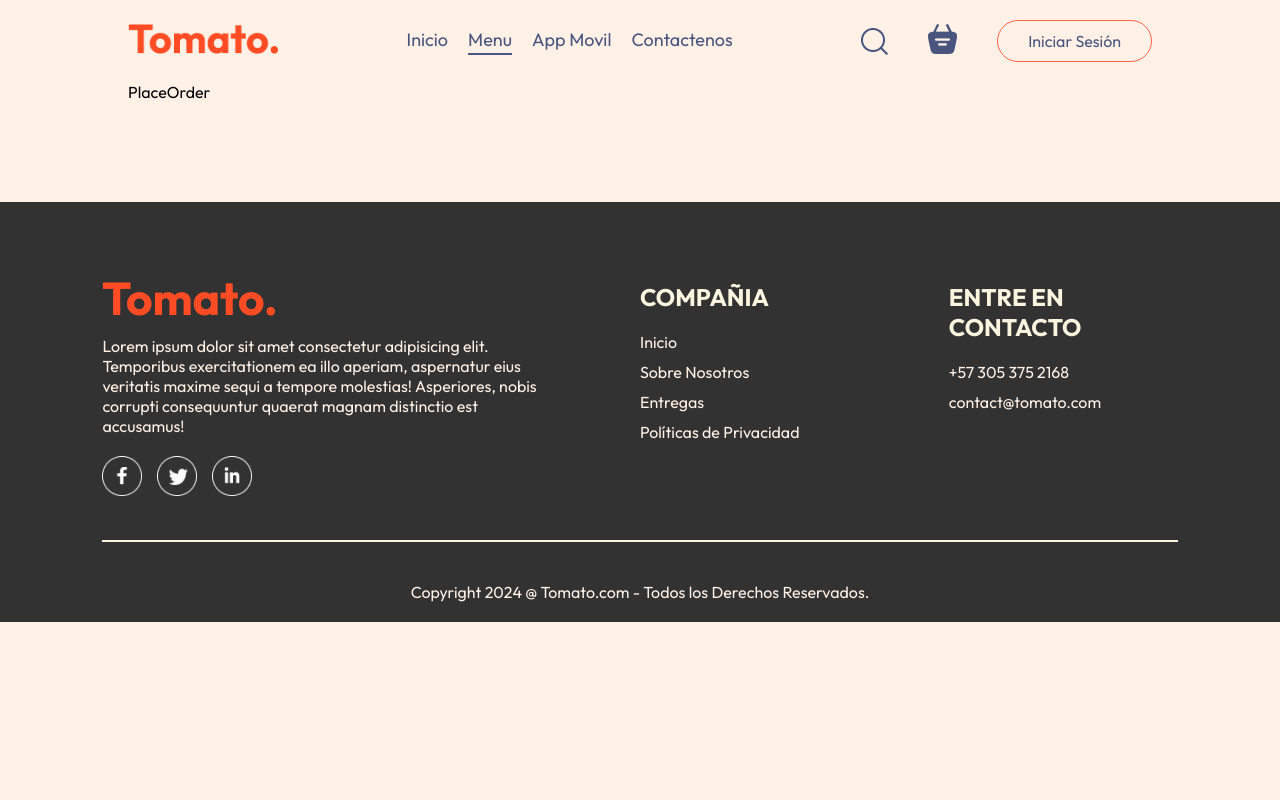
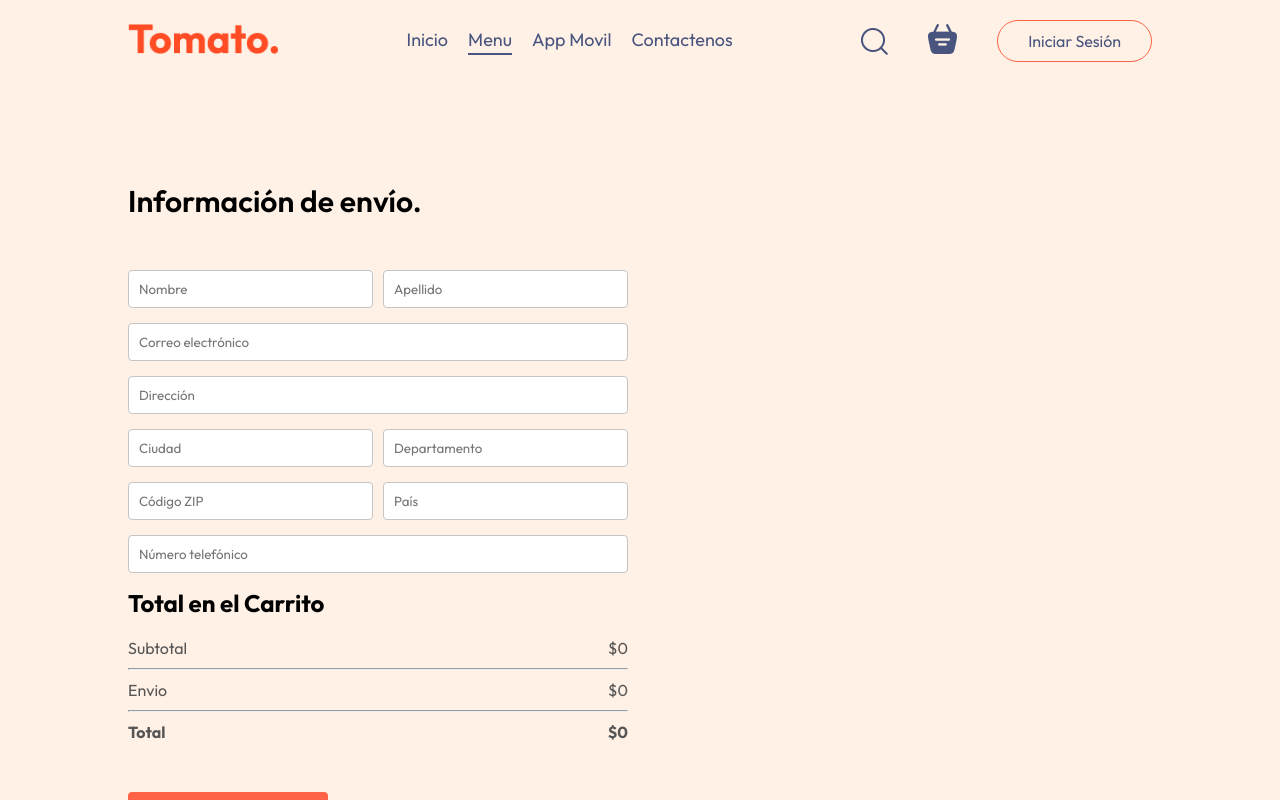
Before and after one commit to Sebastian906/Food-Frontend, a React (Vite) app: page /order in a window 1280 px wide. Shown: the top 800 px of the page. Built offline with nearby package versions, Linux system fonts and the light colour scheme.

Commit message:
Creación de la interfaz gráfica para dar el pago del producto

```diff
--- a/src/pages/Cart/Cart.jsx
+++ b/src/pages/Cart/Cart.jsx
@@ -1,10 +1,13 @@
 import React, { useContext } from 'react'
 import './Cart.css'
 import { StoreContext } from '../../context/StoreContext'
+import { useNavigate } from 'react-router-dom';
 
 const Cart = () => {
 
     const {cartItems, food_list, removeFromCart, getTotalCartAmount} = useContext(StoreContext);
+
+    const navigate = useNavigate();
 
     return (
         <div className='cart'>
@@ -48,15 +51,15 @@
                         <hr/>
                         <div className='cart-total-details'>
                             <p>Envio</p>
-                            <p>${2}</p>
+                            <p>${getTotalCartAmount()===0?0:2}</p>
                         </div>
                         <hr/>
                         <div className='cart-total-details'>
                             <b>Total</b>
-                            <b>${getTotalCartAmount()+2}</b>
+                            <b>${getTotalCartAmount()===0?0:getTotalCartAmount()+2}</b>
                         </div>
                     </div>
-                    <button>PROCEDA A LA CAJA</button>
+                    <button onClick={()=>navigate('/order')}>PROCEDA A LA CAJA</button>
                 </div>
                 <div className='cart-promocode'>
                     <div>
--- a/src/pages/PlaceOrder/PlaceOrder.css
+++ b/src/pages/PlaceOrder/PlaceOrder.css
@@ -0,0 +1,41 @@
+.place-order {
+    display: flex;
+    align-items: start;
+    justify-content: space-between;
+    gap: 50px;
+    margin-top: 100px;
+}
+
+.place-order-left {
+    width: 100%;
+    max-width: max(30%,500px);
+}
+
+.place-order-left .title {
+    font-size: 30px;
+    font-weight: 600;
+    margin-bottom: 50px;
+}
+
+.place-order-left input {
+    margin-bottom: 15px;
+    width: 100%;
+    padding: 10px;
+    border: 1px solid #c5c5c5;
+    border-radius: 4px;
+    outline-color: tomato;
+}
+
+.place-order-left .multi-fields {
+    display: flex;
+    gap: 10px;
+}
+
+.place-order-right {
+    width: 100%;
+    max-width: max(40%,500px);
+}
+
+.place-order .cart-total button {
+    margin-top: 30px;
+}
--- a/src/pages/PlaceOrder/PlaceOrder.jsx
+++ b/src/pages/PlaceOrder/PlaceOrder.jsx
@@ -1,11 +1,54 @@
-import React from 'react'
+import React, { useContext } from 'react'
 import './PlaceOrder.css'
+import { StoreContext } from '../../context/StoreContext'
 
 const PlaceOrder = () => {
+
+    const {getTotalCartAmount} = useContext(StoreContext);
+
     return (
-        <div>
-            PlaceOrder
-        </div>
+        <form className="place-order">
+            <div className='place-order-left'>
+                <p className='title'>Información de envío.</p>
+                <div className="multi-fields">
+                    <input type="text" placeholder='Nombre' />
+                    <input type="text" placeholder='Apellido' />
+                </div>
+                <input type="email" placeholder='Correo electrónico' />
+                <input type="text" placeholder='Dirección' />
+                <div className="multi-fields">
+                    <input type="text" placeholder='Ciudad' />
+                    <input type="text" placeholder='Departamento' />
+                </div>
+                <div className="multi-fields">
+                    <input type="text" placeholder='Código ZIP' />
+                    <input type="text" placeholder='País' />
+                </div>
+                <input type="text" placeholder='Número telefónico' />
+                <div className='place-order-right'>
+                    <div className='cart-total'>
+                        <h2>Total en el Carrito</h2>
+                        <div>
+                            <div className='cart-total-details'>
+                                <p>Subtotal</p>
+                                <p>${getTotalCartAmount()}</p>
+                            </div>
+                            <hr/>
+                            <div className='cart-total-details'>
+                                <p>Envio</p>
+                                <p>${getTotalCartAmount()===0?0:2}</p>
+                            </div>
+                            <hr/>
+                            <div className='cart-total-details'>
+                                <b>Total</b>
+                                <b>${getTotalCartAmount()===0?0:getTotalCartAmount()+2}</b>
+                            </div>
+                        </div>
+                        <button>PROCEDA A PAGAR</button>
+                    </div>
+                </div>
+            </div>
+        </form>
     )
 }
 
```
